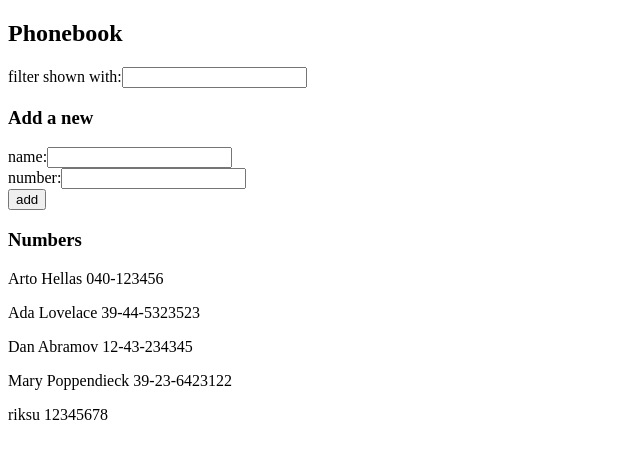
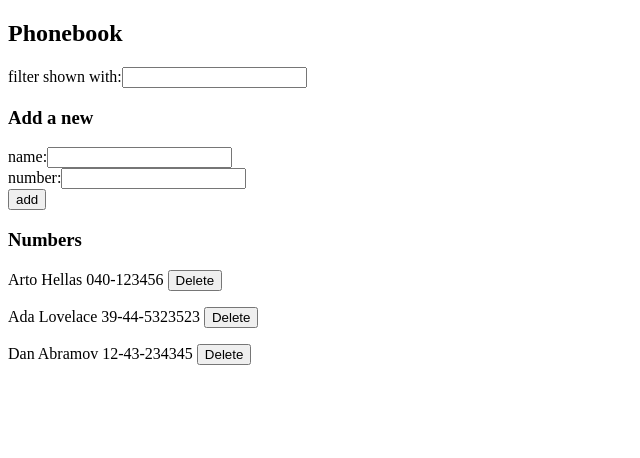
Before and after one commit to riikkayoki/FullStackOpen, a React (Create React App) app in the folder part_2/phonebook/: page / in a window 1280 px wide. Shown: the top 458 px of the page, without its empty margins (0-640 px from the left). Built offline with nearby package versions, Linux system fonts and the light colour scheme; data requests are answered from the project's data file.

Commit message:
2.17 delete name

```diff
--- a/part_2/phonebook/db.json
+++ b/part_2/phonebook/db.json
@@ -14,16 +14,6 @@
       "name": "Dan Abramov",
       "number": "12-43-234345",
       "id": 3
-    },
-    {
-      "name": "Mary Poppendieck",
-      "number": "39-23-6423122",
-      "id": 4
-    },
-    {
-      "name": "riksu",
-      "number": "12345678",
-      "id": 5
     }
   ]
 }
--- a/part_2/phonebook/src/App.js
+++ b/part_2/phonebook/src/App.js
@@ -55,6 +55,16 @@ const App = () => {
     setNewFilter(event.target.value)
   }
 
+  const handlePersonDelete = (person) => {
+    if (window.confirm(`Delete ${person.name}?`)) {
+        personService
+        .remove(person.id)
+        .then(() => {
+          setPersons(persons.filter(name => name.id !== person.id ))
+        })
+    }
+  }
+
   const personsToShow = newFilter
    ? persons.filter(person => person.name.includes(newFilter)) /** true*/
    : persons /** false*/
@@ -71,7 +81,7 @@ const App = () => {
                   newNumber={newNumber}
                   handleNumberChange={handleNumberChange}/>
       <h3>Numbers</h3>
-      <Persons personsToShow={personsToShow} />
+      <Persons personsToShow={personsToShow} handlePersonDelete={handlePersonDelete}/>
     </div>
   )
 }
--- a/part_2/phonebook/src/components/Persons.js
+++ b/part_2/phonebook/src/components/Persons.js
@@ -1,11 +1,12 @@
 import React from 'react';
 
-const Persons = ({personsToShow}) => {
+const Persons = ({personsToShow, handlePersonDelete}) => {
     return (
     <div>
           {personsToShow.map(person =>
           <p key={person.name}>
-            {person.name} {person.number}
+            {person.name} {person.number} {' '}
+            <button onClick={() => handlePersonDelete(person)}>Delete</button>
           </p>
           )}
     </div>
--- a/part_2/phonebook/src/services/personService.js
+++ b/part_2/phonebook/src/services/personService.js
@@ -12,4 +12,9 @@ const create = async newObject => {
     return request.then(response => response.data)
 }
 
-export default { getAll, create }
+const remove = async (id) => {
+    const request = axios.delete(`${baseUrl}/${id}`)
+    return request.then(response => response.data)
+}
+
+export default { getAll, create, remove }
```
